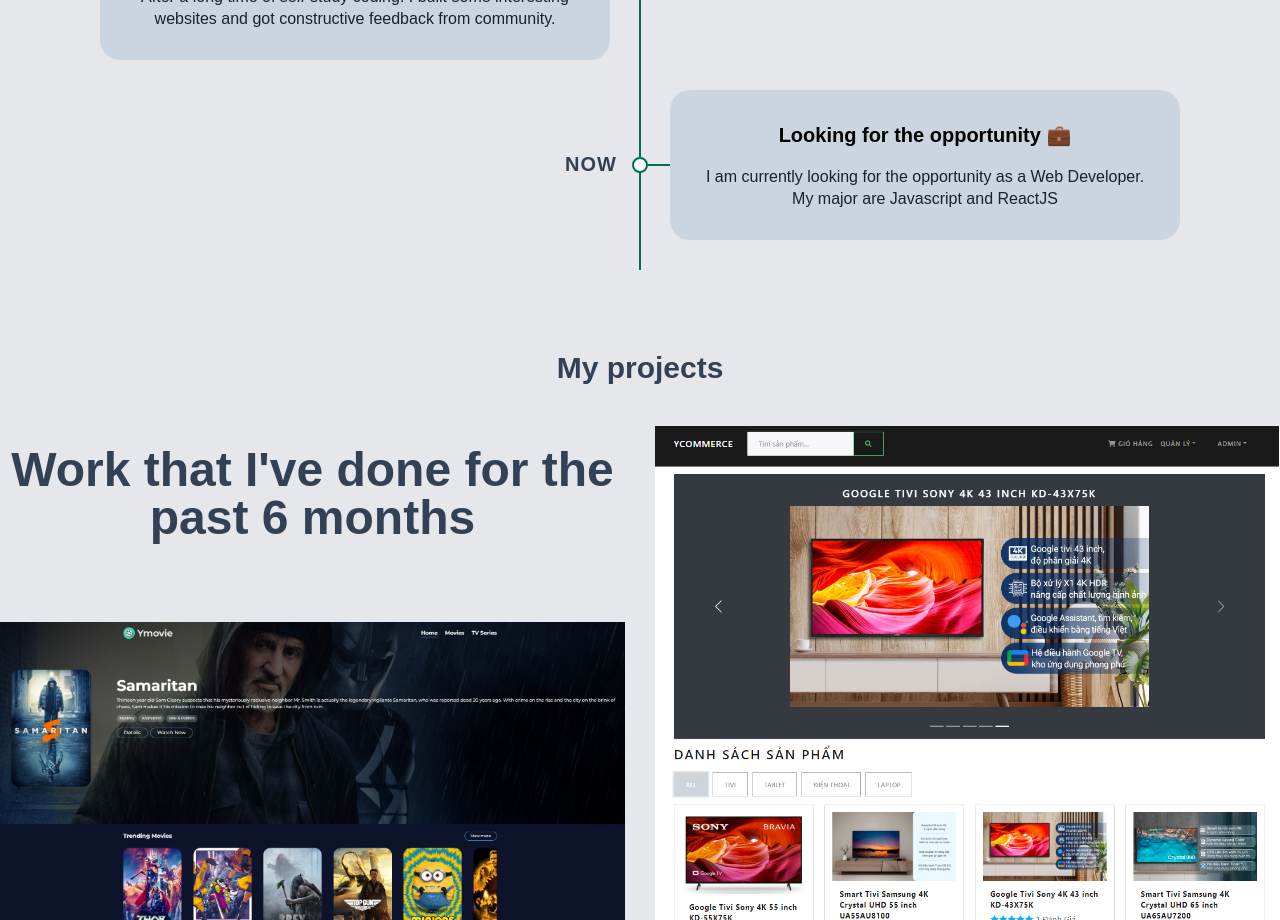
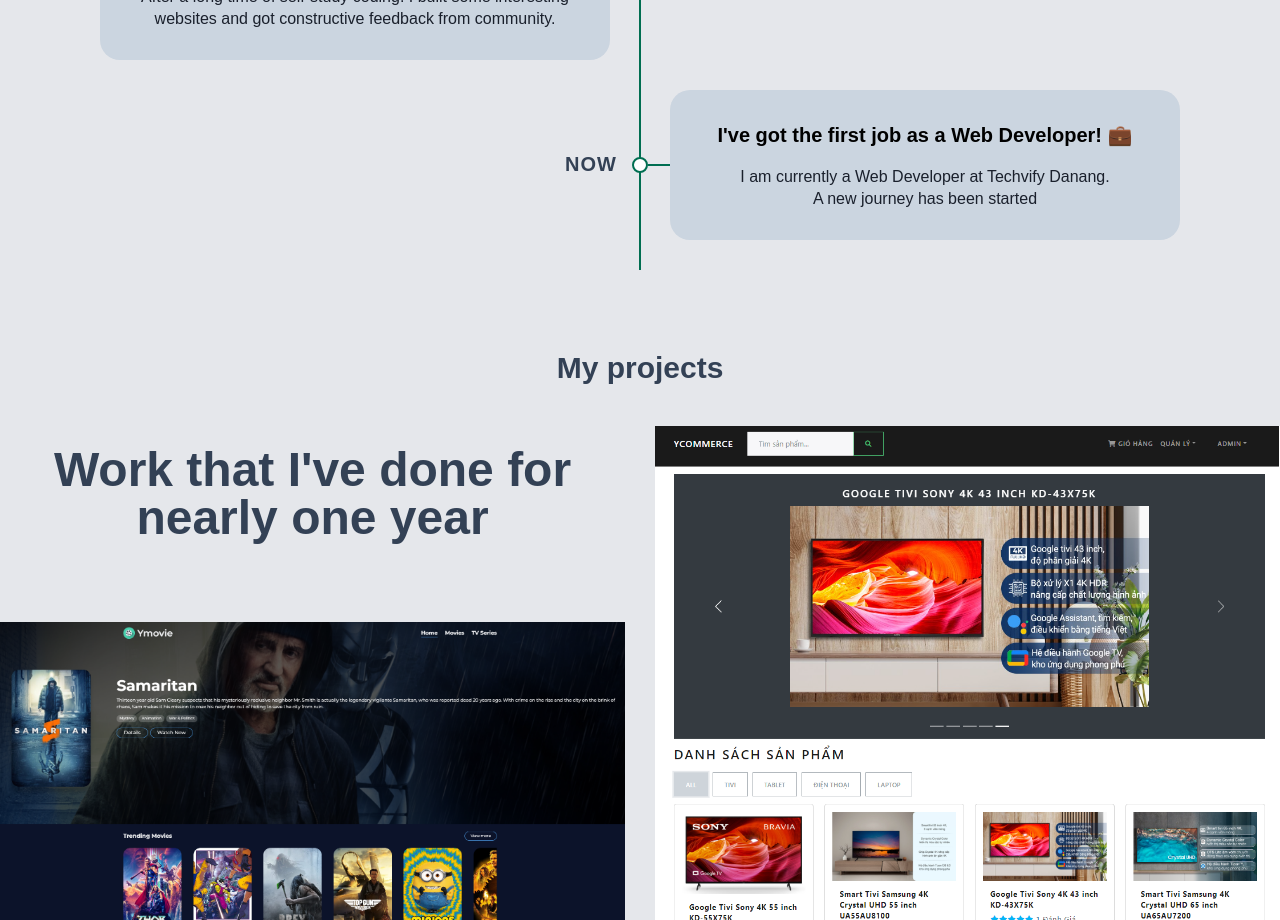
Before and after one commit to minhypro/minhy, a React (Create React App) app: page / in a window 1280 px wide. Shown: the part 1380-2300 px from the top of the page. Built offline with nearby package versions, Linux system fonts and the light colour scheme; the HTML template or start-up script is replaced by a standard one; a web font is replaced by a local one.

Commit message:
update about section

```diff
--- a/src/components/About.js
+++ b/src/components/About.js
@@ -58,11 +58,11 @@
           {' '}
           <div className='date'>Now</div>
           <div className='content'>
-            <h3>Looking for the opportunity 💼</h3>
+            <h3>I've got the first job as a Web Developer! 💼</h3>
             <p>
-              I am currently looking for the opportunity as a Web Developer.
+              I am currently a Web Developer at Techvify Danang.
               <br />
-              My major are Javascript and ReactJS
+              A new journey has been started
             </p>
           </div>
         </motion.div>
--- a/src/components/Projects.js
+++ b/src/components/Projects.js
@@ -60,7 +60,7 @@
         className='my-masonry-grid my-10'
         columnClassName='my-masonry-grid_column'
       >
-        <h2 className='mt-5 mb-20 text-5xl font-bold'>Work that I've done for the past 6 months</h2>
+        <h2 className='mt-5 mb-20 text-5xl font-bold'>Work that I've done for nearly one year</h2>
         {myprojects.map(project => (
           <Card
           key={project.title}
```
